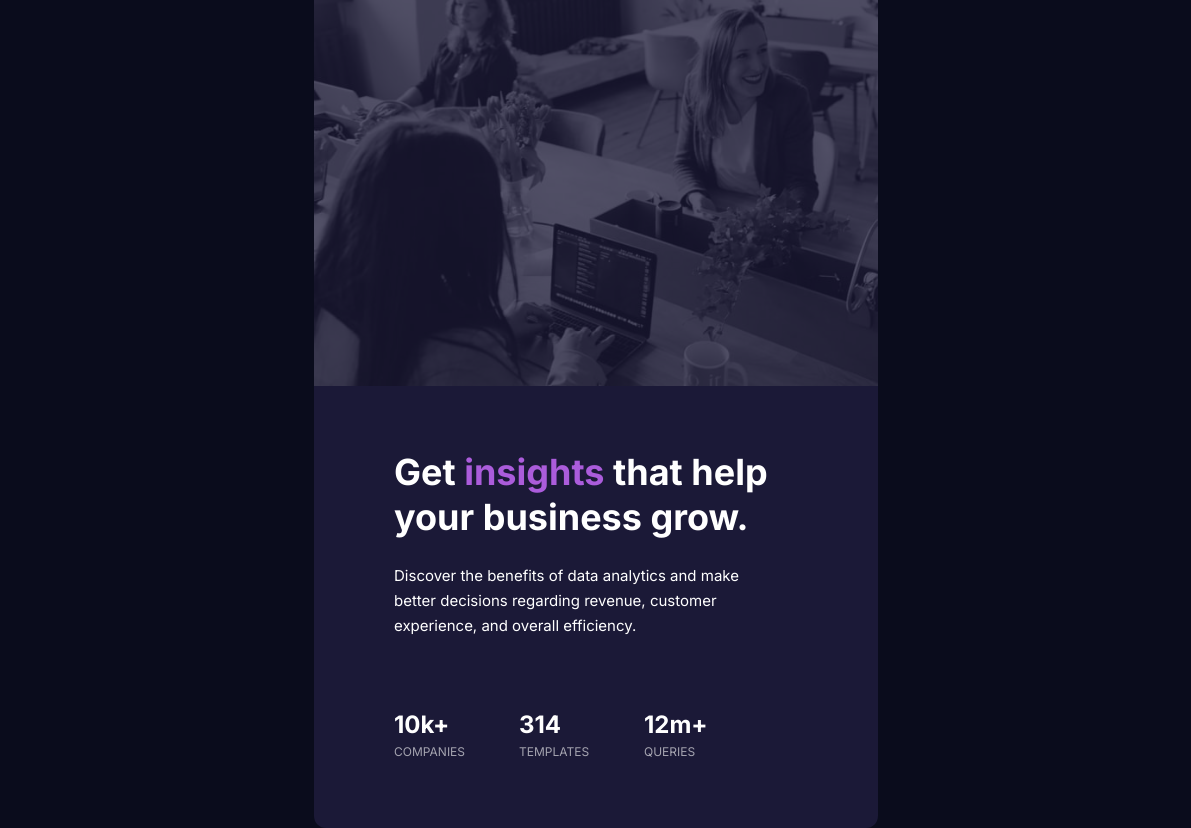
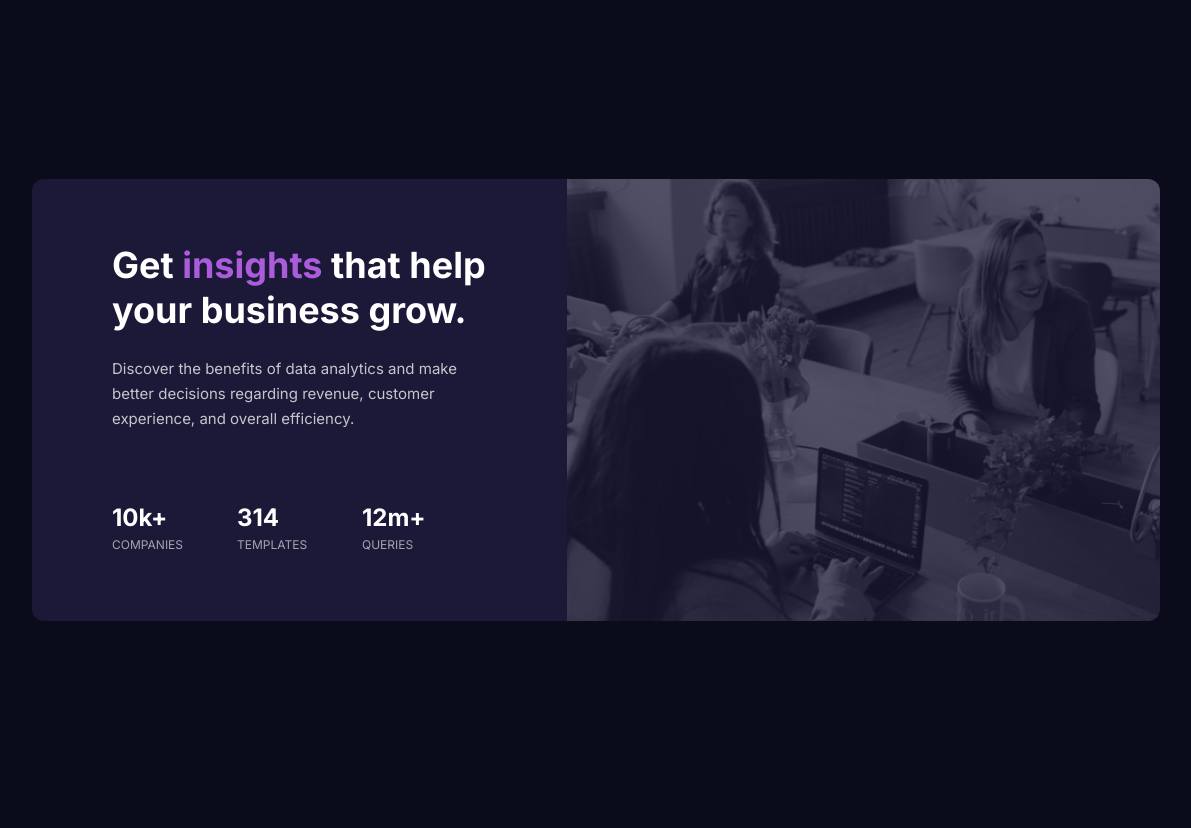
Before and after one commit to rfnozn/stats-preview-card, a plain HTML site: page index.html in a window 1536 px wide. Shown: the whole page, without its empty margins (172-1363 px from the left). After the commit the page ends 800 px from the top, so only its background shows below. Drawn offline with Linux system fonts and the light colour scheme.

Commit message:
Add media queries for desktop design

```diff
--- a/index.html
+++ b/index.html
@@ -10,7 +10,7 @@
 <body>
   <main>
     <div class="card">
-      <div>
+      <div class="card__img-container">
         <img class="card__img" src="images/image-header-mobile.jpg" alt="">
       </div>
       <div class="card__content">
--- a/style.css
+++ b/style.css
@@ -102,7 +102,6 @@ p {
   border-radius: 12px;
 }
 
-
 @media screen and (min-width: 48rem) {
   .card {
     max-width: 564px;
@@ -111,9 +110,31 @@ p {
   }
 }
 
+@media screen and (min-width: 90rem) {
+  .card {
+    max-width: 1128px;
+    flex-direction: row-reverse;
+  }
+
+  .card__img-container,
+  .card__content {
+    flex: 1;
+  }
+
+  .card__img-container .card__img {
+    border-top-left-radius: 0;
+    border-top-right-radius: 12px;
+    border-bottom-right-radius: 12px;
+    width: 100%;
+    height: 100%;
+    object-fit: cover;
+    object-position: center;
+  }
+}
+
 .card__img {
+  /* filter: invert(0%) sepia(40%) saturate(4264%) hue-rotate(245deg) brightness(92%) contrast(40%); */
   opacity: 24.89%;
-  /* filter: invert(62%) sepia(50%) saturate(7264%) hue-rotate(245deg) brightness(92%) contrast(85%); */
   border-top-left-radius: 12px;
   border-top-right-radius: 12px;
 }
@@ -150,6 +171,7 @@ p {
   font-size: 15px;
   font-weight: 400;
   line-height: 1.65;
+  opacity: 0.75;
   padding-block: 8px 40px;
 }
 
```
